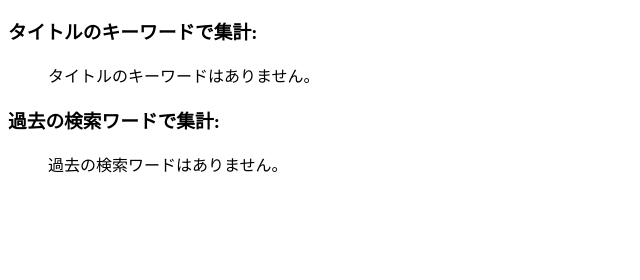
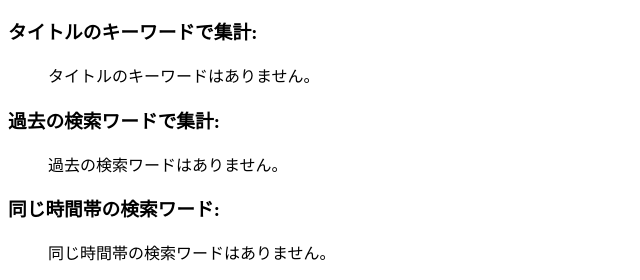
Before and after one commit to KJMAN678/django_opensearch, a Django app: page /blog/ in a window 1280 px wide. Shown: the part 590-870 px from the top of the page, without its empty margins (0-640 px from the left). Before the commit the page ends 763 px from the top, so only its background shows below. Run offline with Django 5.2, Linux system fonts and the light colour scheme.

Commit message:
HTMLに時間ベースのrelated_keywordを表示

```diff
--- a/web/blog/templates/blog_list.html
+++ b/web/blog/templates/blog_list.html
@@ -141,5 +141,22 @@
             {% endif %}
         </ul>
     </div>
+
+    <div class="time-based-results">
+        <h3>同じ時間帯の検索ワード:</h3>
+        <ul>
+            {% if time_based_results %}
+                {% for result in time_based_results %}
+                    <li class="time-based-result-item">
+                        <p>時間: {{ result.timestamp }}</p>
+                        <p>検索ワード: {{ result.word }}</p>
+                        <p>出現回数: {{ result.count }}</p>
+                    </li>
+                {% endfor %}
+            {% else %}
+                <p>同じ時間帯の検索ワードはありません。</p>
+            {% endif %}
+        </ul>
+    </div>
 </body>
 </html>
```
